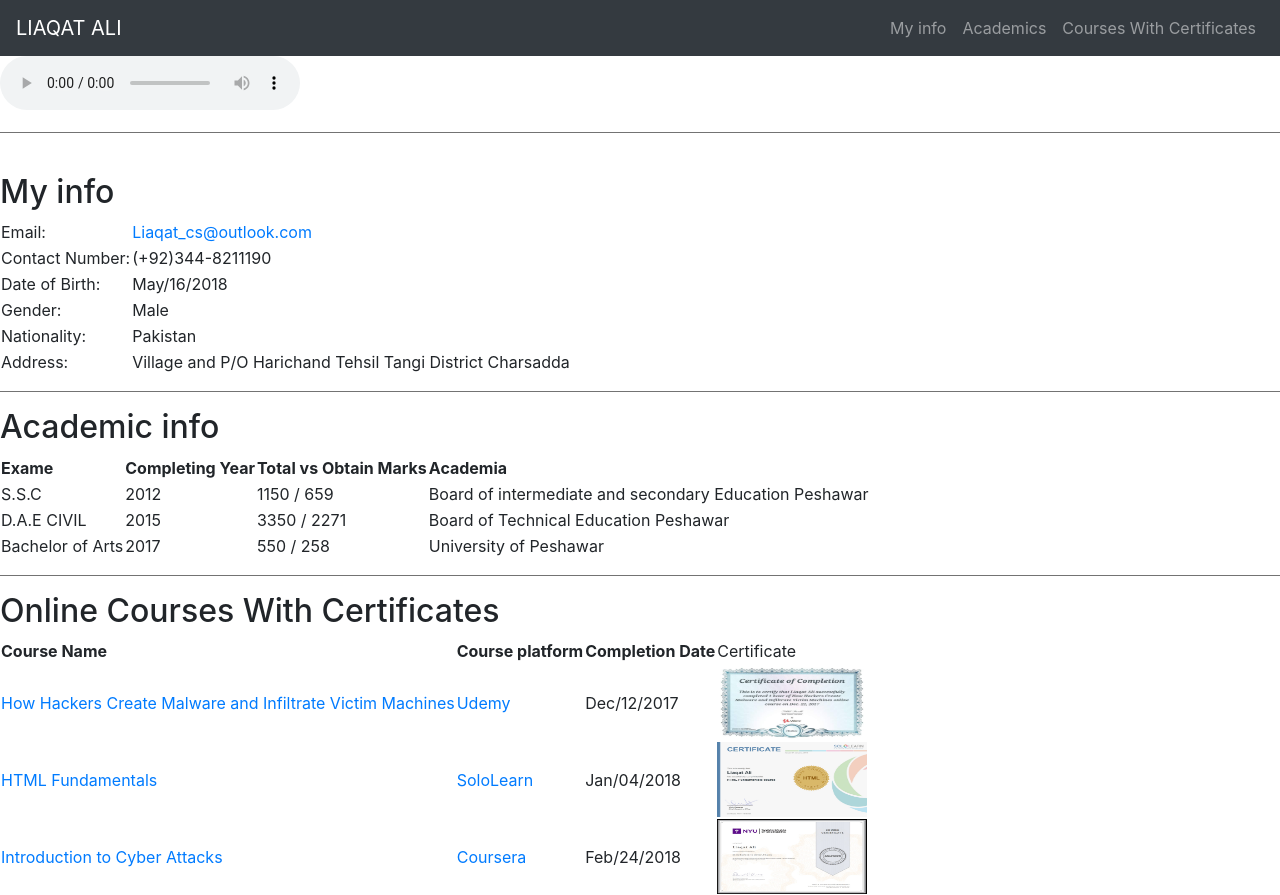
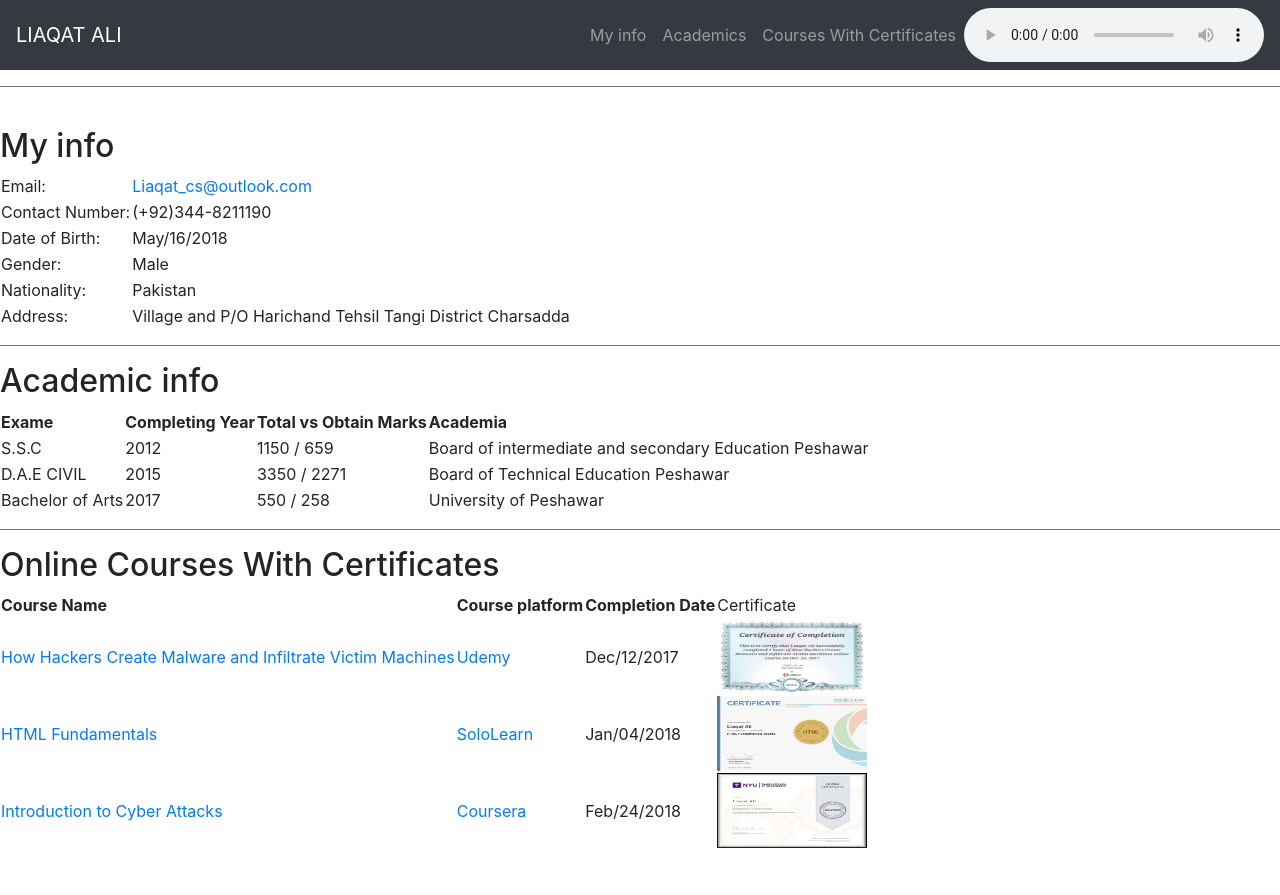
Before and after one commit to liaqatcs/cv, a plain HTML site: page index.html in a window 1280 px wide. After the commit the page ends 849 px from the top, so only its background shows below. Drawn offline with nearby package versions, Linux system fonts and the light colour scheme; a script that the page names is missing.

Commit message:
index.html

```diff
--- a/index.html
+++ b/index.html
@@ -9,9 +9,13 @@
 </head>
 
 <body>
-  <nav class="navbar navbar-expand-lg navbar-dark bg-dark">
+ <nav class="navbar navbar-expand-lg navbar-dark bg-dark">
     <a class="navbar-brand" href="index.html">LIAQAT ALI</a>
-     <ul class="navbar-nav ml-auto">
+     <button class="navbar-toggler" type="button" data-toggle="collapse" data-target="#navbarTogglerDemo02" aria-controls="navbarTogglerDemo02" aria-expanded="false" aria-label="Toggle navigation">
+    <span class="navbar-toggler-icon"></span>
+  </button>
+    <dav class="collapse navbar-collapse" id="navbarTogglerDemo02">
+        <ul class="navbar-nav ml-auto">
        <li class="nav-item">
          <a class="nav-link" href="#My-info"> My info</a>
        </li>
@@ -22,9 +26,9 @@
          <a class="nav-link" href="#Online_Courses_With_Certificates"> Courses With Certificates </a>
       </li>
     </ul>
+    <audio autoplay controls> <source src="The Greatest Showman Cast - A Million Dreams (Official Audio)“},“sts“ 17903,“url“ “.mp3" type="audio/mpeg"></audio>
+    </dav>
    </nav>
-     <audio autoplay controls> <source src="The Greatest Showman Cast - A Million Dreams (Official Audio)“},“sts“ 17903,“url“ “.mp3" type="audio/mpeg"></audio>
-
   <hr size="10px" noshade>
   <div class="MyInfo">
     <br>
```
